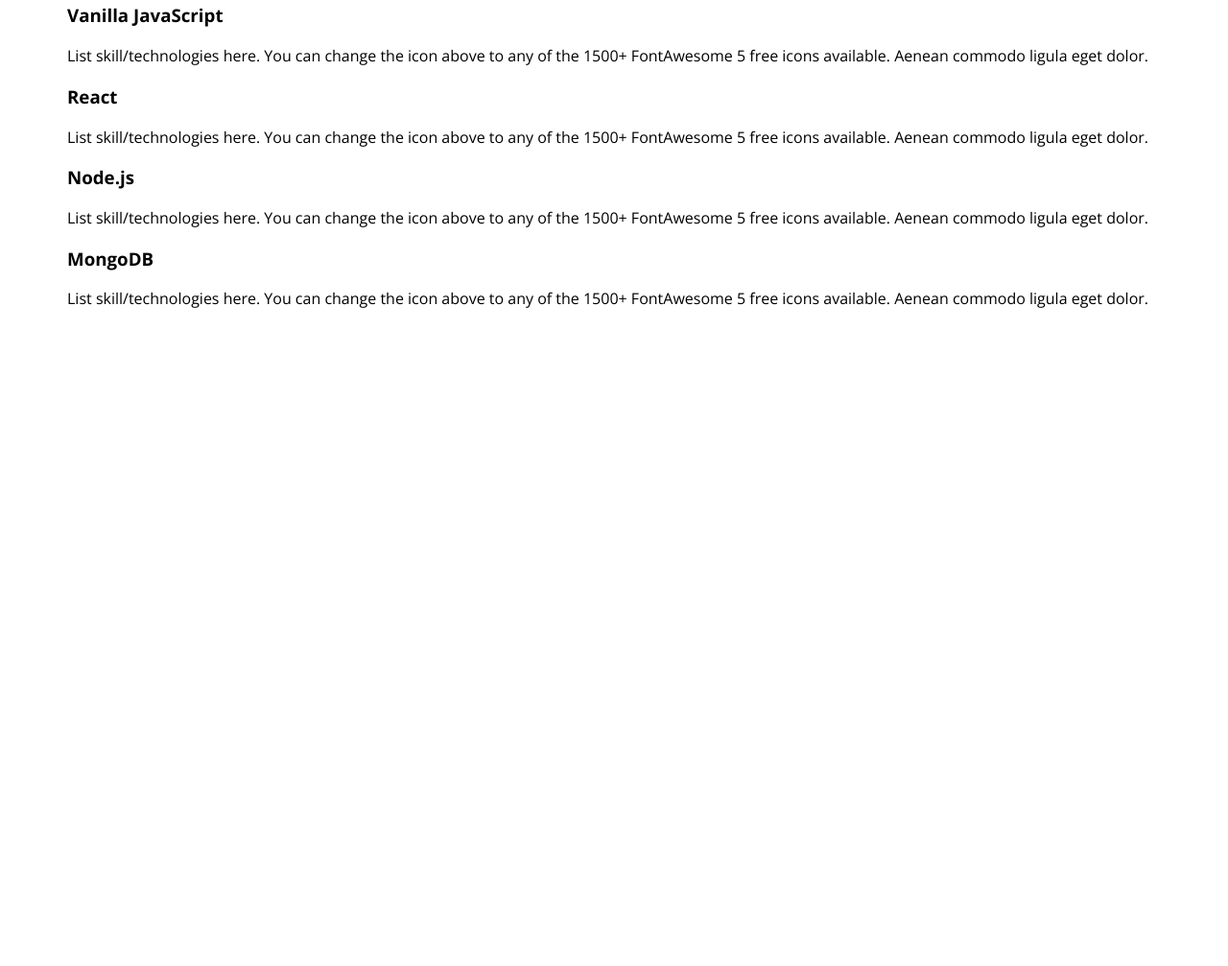
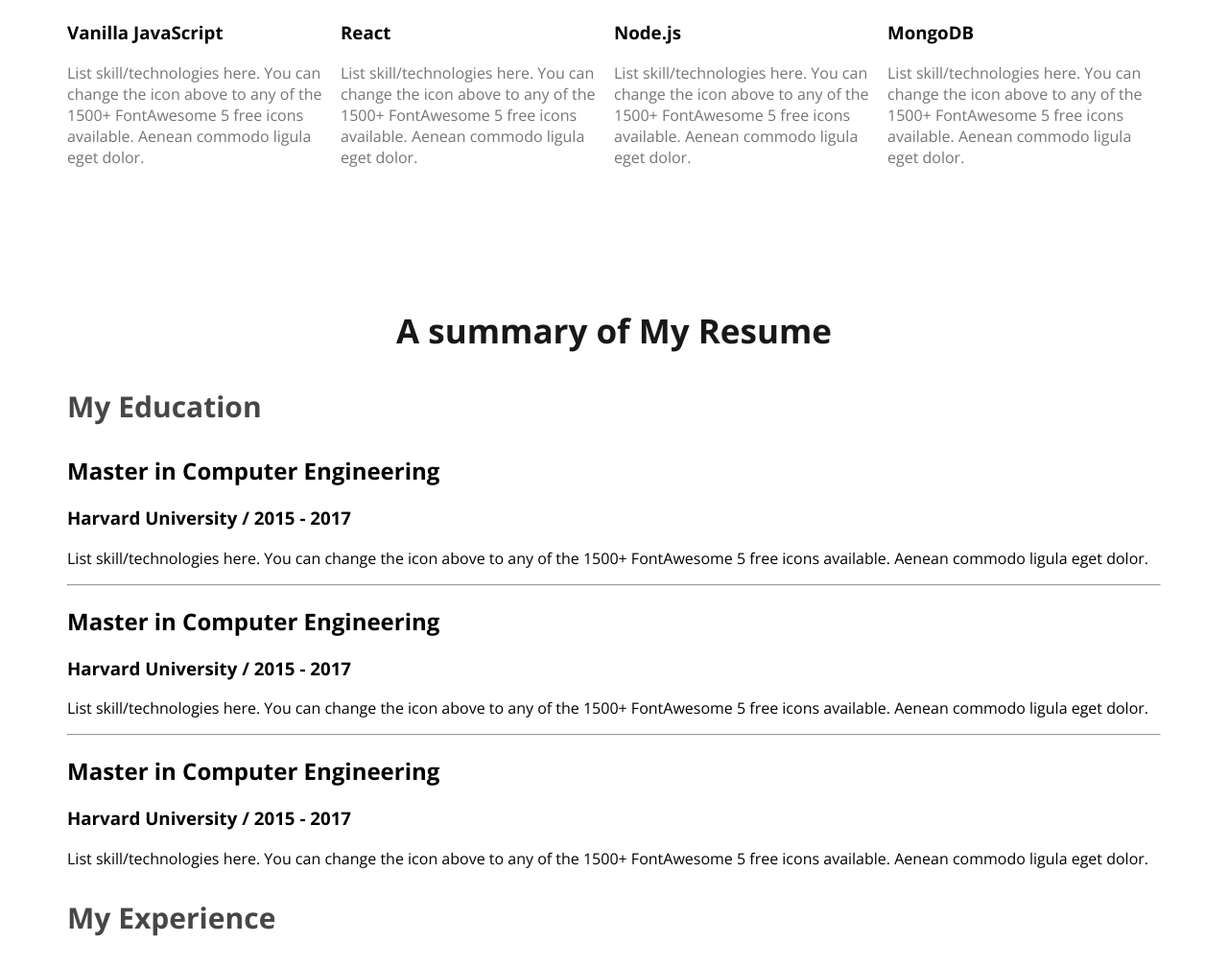
Before and after one commit to limaafrin/Web-developer-portfolio, a plain HTML site: page index.html in a window 1280 px wide. Shown: the part 2096-3103 px from the top of the page at 96% size. Before the commit the page ends 2434 px from the top, so only its background shows below. Drawn offline with nearby package versions, Linux system fonts and the light colour scheme.

Commit message:
resume content added

```diff
--- a/index.html
+++ b/index.html
@@ -38,7 +38,10 @@
     <main>
         <section class="about">
             <h3 class="section-title">About Me</h3>
-            <p class="section-description">I, m a designer & developer with a passion for web design. I enjoy developing simple, clean and slick websites that provide real value to the end user. Thousands of clients have procured exceptional resulfs while working with me. Delivering work within time and budget which meets clients requirements in our mata.</p>
+            <p class="section-description">I, m a designer & developer with a passion for web design. I enjoy developing
+                simple, clean and slick websites that provide real value to the end user. Thousands of clients have
+                procured exceptional resulfs while working with me. Delivering work within time and budget which meets
+                clients requirements in our mata.</p>
             <div class="about-info-container">
                 <!-- .about-inf*4>h4.info-title+p.info-description -->
 
@@ -66,7 +69,9 @@
         <section>
             <h3 class="section-title">What I do</h3>
             <p id="what-i-do-description" class="section-description">
-                I have more than 10 years experience building software for clients all over the world. Below is a quick overview of my main technical skill sets and technologies i use. Want to find out more about my experience? Check out my online resume and project portfolio.
+                I have more than 10 years experience building software for clients all over the world. Below is a quick
+                overview of my main technical skill sets and technologies i use. Want to find out more about my
+                experience? Check out my online resume and project portfolio.
             </p>
 
             <div class="skills-container">
@@ -74,26 +79,65 @@
                 <div class="skill">
                     <ima src="images/icons/js.png" alt=""></ima>
                     <h3 class="skill-title">Vanilla JavaScript</h3>
-                    <p class="skill-description">List skill/technologies here. You can change the icon above to any of the 1500+ FontAwesome 5 free icons available. Aenean commodo ligula eget dolor.</p>
+                    <p class="skill-description">List skill/technologies here. You can change the icon above to any of
+                        the 1500+ FontAwesome 5 free icons available. Aenean commodo ligula eget dolor.</p>
                 </div>
                 <div class="skill">
                     <ima src="images/icons/react.png" alt=""></ima>
                     <h3 class="skill-title">React</h3>
-                    <p class="skill-description">List skill/technologies here. You can change the icon above to any of the 1500+ FontAwesome 5 free icons available. Aenean commodo ligula eget dolor.</p>
+                    <p class="skill-description">List skill/technologies here. You can change the icon above to any of
+                        the 1500+ FontAwesome 5 free icons available. Aenean commodo ligula eget dolor.</p>
                 </div>
                 <div class="skill">
-                    <ima src="images/icons/nodejs.png"></ima>
+                    <ima src="images/icons/nodejs.png" alt=""></ima>
                     <h3 class="skill-title">Node.js</h3>
-                    <p class="skill-description">List skill/technologies here. You can change the icon above to any of the 1500+ FontAwesome 5 free icons available. Aenean commodo ligula eget dolor.</p>
+                    <p class="skill-description">List skill/technologies here. You can change the icon above to any of
+                        the 1500+ FontAwesome 5 free icons available. Aenean commodo ligula eget dolor.</p>
                 </div>
                 <div class="skill">
-                    <ima src="images/icons/mongo.png"></ima>
+                    <ima src="images/icons/mongo.png" alt=""></ima>
                     <h3 class="skill-title">MongoDB</h3>
-                    <p class="skill-description">List skill/technologies here. You can change the icon above to any of the 1500+ FontAwesome 5 free icons available. Aenean commodo ligula eget dolor.</p>
+                    <p class="skill-description">List skill/technologies here. You can change the icon above to any of
+                        the 1500+ FontAwesome 5 free icons available. Aenean commodo ligula eget dolor.</p>
                 </div>
             </div>
         </section>
+        <!--Resume Section-->
+        <section>
 
+            <h3 class="section-title">A summary of My Resume</h3>
+
+            <div class="resume-container">
+
+                <!--.resume-column*2>.resume-column-title-->
+                <div class="resume-column">
+                    <h3 class="resume-column-title">My Education</h3>
+
+                    <div class="resume-part">
+                    <h2 class="resume-part-title">Master in Computer Engineering</h2>
+                    <h3 class="resume-part-institute">Harvard University / 2015 - 2017</h3>
+                    <p class="resume-item-description">List skill/technologies here. You can change the icon above
+                        to any of the 1500+ FontAwesome 5 free icons available. Aenean commodo ligula eget dolor.</p>
+                </div>
+                <hr>
+                    <div class="resume-part">
+                    <h2 class="resume-part-title">Master in Computer Engineering</h2>
+                    <h3 class="resume-part-institute">Harvard University / 2015 - 2017</h3>
+                    <p class="resume-item-description">List skill/technologies here. You can change the icon above
+                        to any of the 1500+ FontAwesome 5 free icons available. Aenean commodo ligula eget dolor.</p>
+                </div>
+                <hr>
+                    <div class="resume-part">
+                    <h2 class="resume-part-title">Master in Computer Engineering</h2>
+                    <h3 class="resume-part-institute">Harvard University / 2015 - 2017</h3>
+                    <p class="resume-item-description">List skill/technologies here. You can change the icon above
+                        to any of the 1500+ FontAwesome 5 free icons available. Aenean commodo ligula eget dolor.</p>
+                </div>
+                <div class="resume-column">
+                    <h3 class="resume-column-title">My Experience</h3>
+                </div>
+            </div>
+        </section>
     </main>
     <footer>
 
--- a/styles.css/portfolio.css
+++ b/styles.css/portfolio.css
@@ -98,20 +98,25 @@
 
 }
 
-.section-description{
+.section-description {
     color: #757575;
-text-align: center;
-font-size: 18px;
-font-weight: 400;
-line-height: 30px;
+    text-align: center;
+    font-size: 18px;
+    font-weight: 400;
+    line-height: 30px;
 }
 
 /* main section styles */
-main{
+main {
     max-width: 1140px;
     margin: 0px auto;
 
 }
+
+main section {
+    margin-top: 130px;
+}
+
 /* about section styles */
 .about {
     padding: 130px;
@@ -120,15 +125,41 @@
     margin: 130px 0px;
 }
 
-.about-info-container{
+.about-info-container {
     display: flex;
     justify-content: space-around;
 }
 
-.about-inf{
+.about-inf {
     text-align: center;
 }
 
-#what-i-do-description{
+/* skills related styles */
+#what-i-do-description {
     padding: 30px 150px;
 }
+
+.skills-container {
+    display: flex;
+}
+
+.skills {
+    padding: 30px;
+    gap: 24;
+    border-radius: 5px;
+    background: #FFF;
+    box-shadow: 0px 6px 50px 0px rgba(0, 0, 0, 0.06);
+}
+
+.skill-description {
+    color: #757575
+}
+
+/* resume section styles */
+
+.resume-column-title {
+    color: #474747;
+    font-size: 30px;
+    font-weight: 700;
+
+}
```
